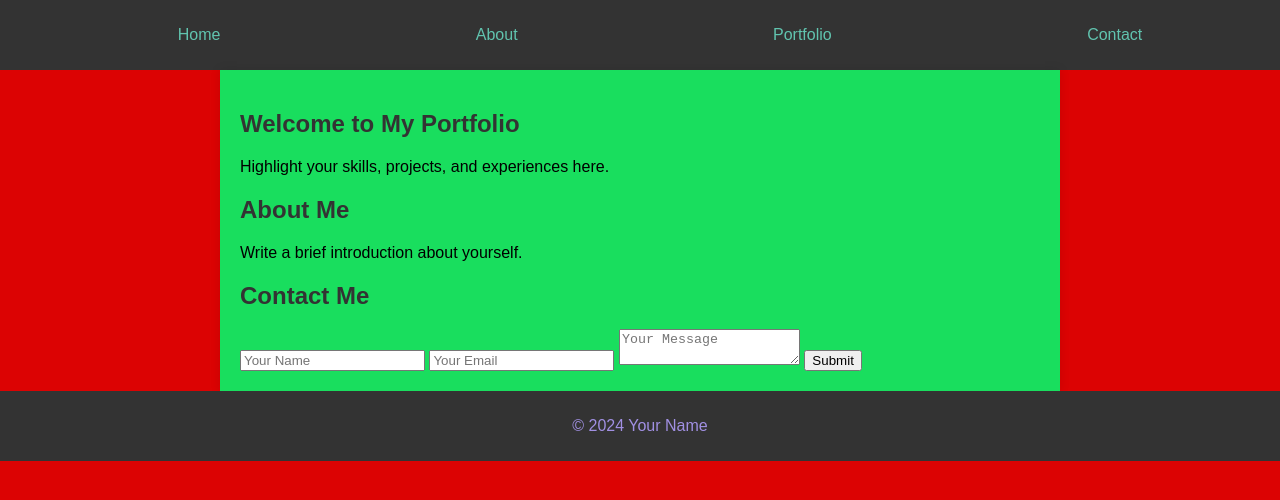
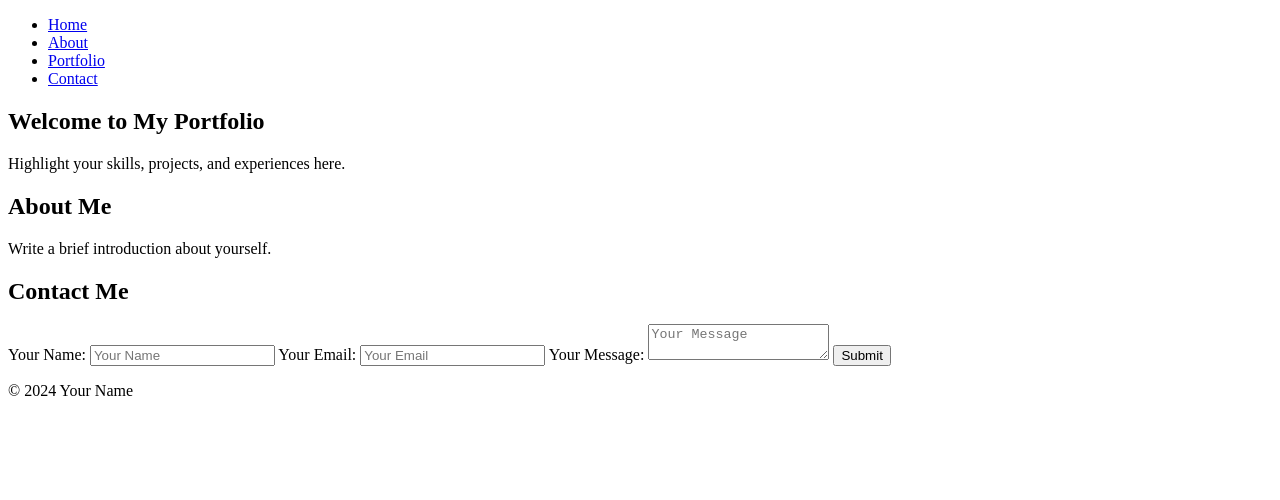
Before and after one commit to HanuReddyGopavarapu/portfoliopage_microsoftcopilot, a plain HTML site: page index.html in a window 1280 px wide. Drawn offline with Linux system fonts and the light colour scheme.

Commit message:
Update index.html

```diff
--- a/index.html
+++ b/index.html
@@ -5,47 +5,9 @@
     <meta name="viewport" content="width=device-width, initial-scale=1.0">
     <title>Your Portfolio</title>
     <style>
-        /* Basic styling */
-        body {
-            font-family: Arial, sans-serif;
-            margin: 0;
-            padding: 0;
-            background-color: #dc0303; /* Light gray background */
-        }
-        nav {
-            background-color: #333;
-            color: #7e6464;
-            padding: 10px;
-        }
-        nav ul {
-            list-style: none;
-            display: flex;
-            justify-content: space-around;
-        }
-        nav a {
-            text-decoration: none;
-            color: #61c4af;
-            transition: color 0.3s;
-        }
-        nav a:hover {
-            color: #ffcc00; /* Yellow on hover */
-        }
-        .content {
-            max-width: 800px;
-            margin: 0 auto;
-            padding: 20px;
-            background-color: #19de5e; /* White content background */
-            box-shadow: 0 0 10px rgba(0, 0, 0, 0.1); /* Subtle shadow */
-        }
-        h1, h2 {
-            color: #333; /* Dark text color */
-        }
-        footer {
-            background-color: #333;
-            color: #a190e3;
-            text-align: center;
-            padding: 10px;
-        }
+        /* Basic styling (keep your existing styles) */
+        /* ... */
+
         /* Add more custom styles as needed */
     </style>
 </head>
@@ -67,6 +29,7 @@
             <p>Highlight your skills, projects, and experiences here.</p>
         </section>
 
+        <!-- About Me Section -->
         <section id="about">
             <h2>About Me</h2>
             <p>Write a brief introduction about yourself.</p>
@@ -78,9 +41,15 @@
         <section id="contact">
             <h2>Contact Me</h2>
             <form id="contactForm">
+                <label for="name">Your Name:</label>
                 <input type="text" id="name" placeholder="Your Name">
+
+                <label for="email">Your Email:</label>
                 <input type="email" id="email" placeholder="Your Email">
+
+                <label for="message">Your Message:</label>
                 <textarea id="message" placeholder="Your Message"></textarea>
+
                 <button type="submit">Submit</button>
             </form>
         </section>
@@ -88,36 +57,13 @@
 
     <!-- Footer -->
     <footer>
-      <p>&copy; 2024 Your Name</p>
+        <p>© 2024 Your Name</p>
     </footer>
 
     <!-- JavaScript for Form Validation -->
     <script>
-      document.addEventListener('DOMContentLoaded', function () {
-          const contactForm = document.getElementById('contactForm');
-          const emailInput = document.getElementById('email');
-
-          contactForm.addEventListener('submit', function (event) {
-              event.preventDefault(); // Prevent form submission
-
-              const emailValue = emailInput.value.trim();
-
-              if (!isValidEmail(emailValue)) {
-                  alert('Please enter a valid email address.');
-                  emailInput.focus();
-              } else {
-                  // Form submission logic (e.g., send data to server)
-                  alert('Form submitted successfully!');
-                  // You can add more actions here (e.g., clearing form fields)
-              }
-          });
-
-          function isValidEmail(email) {
-              // Basic email validation (you can enhance this)
-              const emailRegex = /^[^\s@]+@[^\s@]+\.[^\s@]+$/;
-              return emailRegex.test(email);
-          }
-      });
+        // Your existing JavaScript logic for form validation
+        // ...
     </script>
 </body>
 </html>
```
Lines whose indentation alone changed are shown as unchanged.
